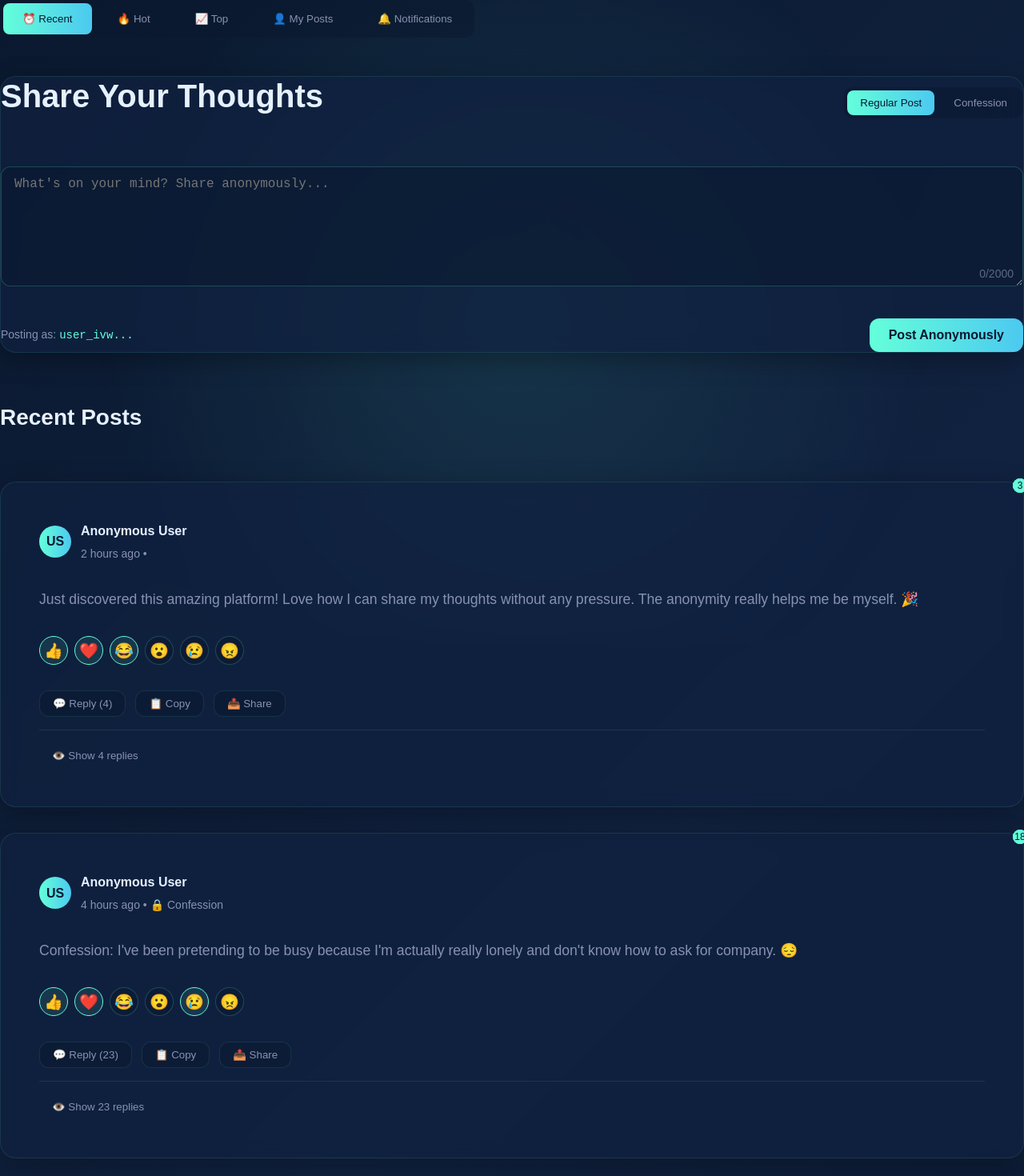
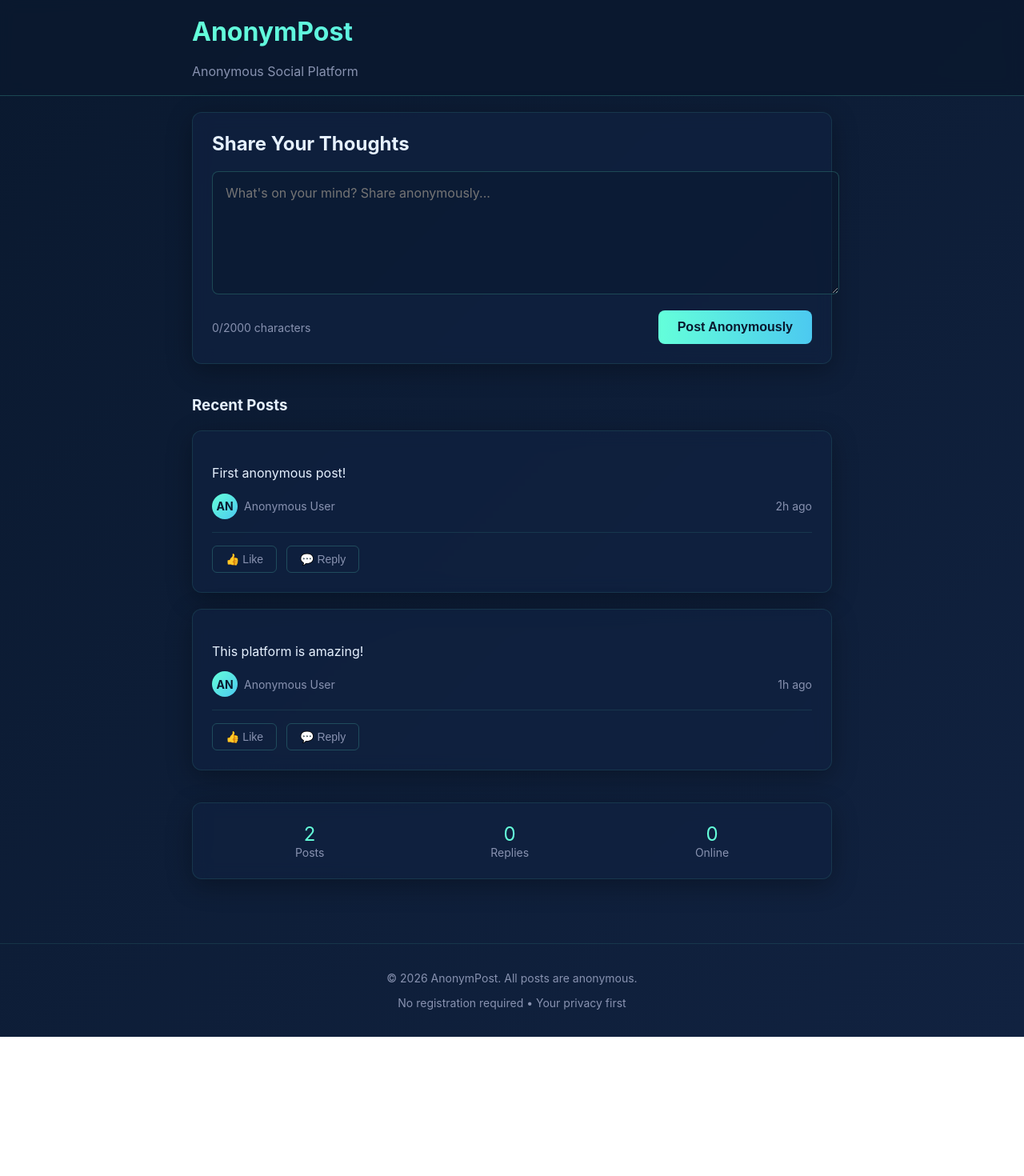
Before and after one commit to marcausholloway/Confession, a Next.js app: page / in a window 1280 px wide. Shown: the top 1470 px of the page at 80% size. After the commit the page ends 1296 px from the top, so only its background shows below. Built offline with nearby package versions, Linux system fonts and the light colour scheme.

Commit message:
Update page.js

```diff
--- a/app/page.js
+++ b/app/page.js
@@ -1,63 +1,13 @@
 'use client';
 
-import { useState, useEffect } from 'react';
-import './globals.css';
+import { useState } from 'react';
 
 export default function Home() {
   const [text, setText] = useState('');
-  const [activeTab, setActiveTab] = useState('recent');
-  const [posts, setPosts] = useState([]);
-  const [isConfession, setIsConfession] = useState(false);
-  const [userId, setUserId] = useState('');
-
-  // Sample data
-  useEffect(() => {
-    // Generate user ID
-    const generatedId = 'user_' + Math.random().toString(36).substr(2, 9);
-    setUserId(generatedId);
-
-    // Sample posts
-    const samplePosts = [
-      {
-        id: 1,
-        text: "Just discovered this amazing platform! Love how I can share my thoughts without any pressure. The anonymity really helps me be myself. 🎉",
-        userId: 'user_x7b3k9p2',
-        time: '2 hours ago',
-        reactions: { like: 12, love: 5, laugh: 3 },
-        replies: 4,
-        isConfession: false
-      },
-      {
-        id: 2,
-        text: "Confession: I've been pretending to be busy because I'm actually really lonely and don't know how to ask for company. 😔",
-        userId: 'user_a2c8m4n6',
-        time: '4 hours ago',
-        reactions: { like: 45, love: 32, sad: 18 },
-        replies: 23,
-        isConfession: true
-      },
-      {
-        id: 3,
-        text: "The best feeling is when you complete something you've been procrastinating on for weeks! Just finished my side project! 💻",
-        userId: 'user_p9q1r5s3',
-        time: '6 hours ago',
-        reactions: { like: 28, love: 15, wow: 7 },
-        replies: 8,
-        isConfession: false
-      },
-      {
-        id: 4,
-        text: "Confession: I secretly enjoy watching cheesy romance movies even though all my friends make fun of them. 🍿❤️",
-        userId: 'user_m3n8b2v9',
-        time: '1 day ago',
-        reactions: { like: 67, love: 42, laugh: 19 },
-        replies: 31,
-        isConfession: true
-      }
-    ];
-
-    setPosts(samplePosts);
-  }, []);
+  const [posts, setPosts] = useState([
+    { id: 1, text: "First anonymous post!", time: "2h ago" },
+    { id: 2, text: "This platform is amazing!", time: "1h ago" },
+  ]);
 
   const handleSubmit = (e) => {
     e.preventDefault();
@@ -66,307 +16,218 @@ export default function Home() {
     const newPost = {
       id: posts.length + 1,
       text: text.trim(),
-      userId: userId,
-      time: 'Just now',
-      reactions: {},
-      replies: 0,
-      isConfession: isConfession
+      time: 'Just now'
     };
 
     setPosts([newPost, ...posts]);
     setText('');
-
-    // Show success message
-    alert('Post created successfully! Your post is now anonymous.');
+    alert('Post created!');
   };
 
-  const handleReaction = (postId, reaction) => {
-    setPosts(posts.map(post => {
-      if (post.id === postId) {
-        return {
-          ...post,
-          reactions: {
-            ...post.reactions,
-            [reaction]: (post.reactions[reaction] || 0) + 1
-          }
-        };
-      }
-      return post;
-    }));
+  // Inline CSS for dark blue glossy style
+  const styles = {
+    container: {
+      minHeight: '100vh',
+      background: 'linear-gradient(135deg, #0a192f 0%, #112240 100%)',
+      color: '#e6f1ff',
+      fontFamily: '-apple-system, BlinkMacSystemFont, Segoe UI, Roboto, sans-serif',
+    },
+    header: {
+      padding: '20px',
+      background: 'rgba(10, 25, 47, 0.9)',
+      borderBottom: '1px solid rgba(100, 255, 218, 0.2)',
+      backdropFilter: 'blur(10px)',
+    },
+    main: {
+      maxWidth: '800px',
+      margin: '0 auto',
+      padding: '20px',
+    },
+    card: {
+      background: 'rgba(17, 34, 64, 0.7)',
+      backdropFilter: 'blur(10px)',
+      border: '1px solid rgba(100, 255, 218, 0.1)',
+      borderRadius: '12px',
+      padding: '24px',
+      marginBottom: '20px',
+      boxShadow: '0 8px 32px rgba(0, 0, 0, 0.3)',
+    },
+    input: {
+      width: '100%',
+      minHeight: '120px',
+      background: 'rgba(10, 25, 47, 0.5)',
+      border: '1px solid rgba(100, 255, 218, 0.2)',
+      borderRadius: '8px',
+      padding: '16px',
+      color: '#e6f1ff',
+      fontSize: '16px',
+      fontFamily: 'inherit',
+      resize: 'vertical',
+      marginBottom: '16px',
+    },
+    button: {
+      background: 'linear-gradient(90deg, #64ffda 0%, #4cc9f0 100%)',
+      color: '#0a192f',
+      border: 'none',
+      padding: '12px 24px',
+      borderRadius: '8px',
+      fontSize: '16px',
+      fontWeight: '600',
+      cursor: 'pointer',
+      transition: 'transform 0.2s',
+    },
+    postText: {
+      fontSize: '16px',
+      lineHeight: '1.6',
+      marginBottom: '12px',
+    },
+    meta: {
+      fontSize: '14px',
+      color: '#8892b0',
+      display: 'flex',
+      justifyContent: 'space-between',
+      alignItems: 'center',
+    },
+    title: {
+      background: 'linear-gradient(90deg, #64ffda, #4cc9f0)',
+      WebkitBackgroundClip: 'text',
+      WebkitTextFillColor: 'transparent',
+      fontSize: '32px',
+      margin: '0 0 20px 0',
+    },
   };
 
   return (
-    <div style={{ minHeight: '100vh' }}>
-      {/* Tabs Navigation */}
-      <div className="tabs-container">
-        <button
-          className={`tab ${activeTab === 'recent' ? 'active' : ''}`}
-          onClick={() => setActiveTab('recent')}
-        >
-          ⏰ Recent
-        </button>
-        <button
-          className={`tab ${activeTab === 'hot' ? 'active' : ''}`}
-          onClick={() => setActiveTab('hot')}
-        >
-          🔥 Hot
-        </button>
-        <button
-          className={`tab ${activeTab === 'top' ? 'active' : ''}`}
-          onClick={() => setActiveTab('top')}
-        >
-          📈 Top
-        </button>
-        <button
-          className={`tab ${activeTab === 'my-posts' ? 'active' : ''}`}
-          onClick={() => setActiveTab('my-posts')}
-        >
-          👤 My Posts
-        </button>
-        <button
-          className={`tab ${activeTab === 'notifications' ? 'active' : ''}`}
-          onClick={() => setActiveTab('notifications')}
-        >
-          🔔 Notifications
-        </button>
+    <div style={styles.container}>
+      <header style={styles.header}>
+        <div style={{ maxWidth: '800px', margin: '0 auto' }}>
+          <h1 style={styles.title}>AnonymPost</h1>
+          <p style={{ color: '#8892b0', margin: 0 }}>Anonymous Social Platform</p>
         </div>
+      </header>
 
+      <main style={styles.main}>
         {/* Post Form */}
-      <div className="post-form-container glass-card animate-fade-in" style={{ animationDelay: '0.1s' }}>
-        <div className="form-header">
-          <h2>{isConfession ? 'Share a Confession' : 'Share Your Thoughts'}</h2>
-          <div className="form-tabs">
-            <button
-              className={`tab-btn ${!isConfession ? 'active' : ''}`}
-              onClick={() => setIsConfession(false)}
-            >
-              Regular Post
-            </button>
-            <button
-              className={`tab-btn ${isConfession ? 'active' : ''}`}
-              onClick={() => setIsConfession(true)}
-            >
-              Confession
-            </button>
-          </div>
-        </div>
-
+        <div style={styles.card}>
+          <h2 style={{ margin: '0 0 20px 0', color: '#e6f1ff' }}>Share Your Thoughts</h2>
           <form onSubmit={handleSubmit}>
-          <div className="textarea-container">
             <textarea
               value={text}
               onChange={(e) => setText(e.target.value)}
-              placeholder={
-                isConfession
-                  ? "What's your secret? Share it anonymously..."
-                  : "What's on your mind? Share anonymously..."
-              }
-              className="glass-input"
-              style={{ height: '150px', resize: 'vertical' }}
+              placeholder="What's on your mind? Share anonymously..."
+              style={styles.input}
               maxLength={2000}
             />
-            <div className="textarea-counter">
-              {text.length}/2000
+            <div style={{ display: 'flex', justifyContent: 'space-between', alignItems: 'center' }}>
+              <div style={{ fontSize: '14px', color: '#8892b0' }}>
+                {text.length}/2000 characters
               </div>
-          </div>
-
-          {isConfession && (
-            <div style={{ marginBottom: '1.5rem' }}>
-              <label style={{ display: 'block', marginBottom: '0.5rem', color: '#8892b0' }}>
-                Add Image (Optional for confessions)
-              </label>
-              <div style={{
-                border: '2px dashed rgba(100, 255, 218, 0.3)',
-                borderRadius: '12px',
-                padding: '2rem',
-                textAlign: 'center',
-                cursor: 'pointer',
-                transition: 'all 0.3s ease'
-              }}>
-                <div style={{ fontSize: '2rem', marginBottom: '0.5rem' }}>📷</div>
-                <p style={{ color: '#8892b0' }}>Click to upload image</p>
-                <p style={{ fontSize: '0.875rem', color: '#5d6885', marginTop: '0.25rem' }}>
-                  Max 10MB • JPG, PNG, GIF, WebP
-                </p>
-              </div>
-            </div>
-          )}
-
-          <div style={{ display: 'flex', justifyContent: 'space-between', alignItems: 'center' }}>
-            <div style={{ fontSize: '0.875rem', color: '#8892b0' }}>
-              Posting as: <span style={{ fontFamily: 'monospace', color: '#64ffda' }}>
-                {userId.substring(0, 8)}...
-              </span>
-            </div>
-            <button type="submit" className="btn btn-primary">
-              {isConfession ? 'Post Confession' : 'Post Anonymously'}
+              <button
+                type="submit"
+                style={styles.button}
+                onMouseEnter={(e) => e.target.style.transform = 'translateY(-2px)'}
+                onMouseLeave={(e) => e.target.style.transform = 'translateY(0)'}
+              >
+                Post Anonymously
               </button>
             </div>
           </form>
         </div>
 
         {/* Posts List */}
-      <div className="posts-container">
-        <h3 style={{ marginBottom: '2rem', color: '#e6f1ff' }}>
-          {activeTab === 'recent' && 'Recent Posts'}
-          {activeTab === 'hot' && 'Hot Posts'}
-          {activeTab === 'top' && 'Top Posts'}
-          {activeTab === 'my-posts' && 'My Posts'}
-          {activeTab === 'notifications' && 'Notifications'}
-        </h3>
+        <h3 style={{ color: '#e6f1ff', margin: '40px 0 20px 0' }}>Recent Posts</h3>
 
-        {activeTab === 'notifications' ? (
-          <div className="glass-card" style={{ padding: '2rem', textAlign: 'center' }}>
-            <div style={{ fontSize: '3rem', marginBottom: '1rem' }}>🔔</div>
-            <h3 style={{ marginBottom: '0.5rem' }}>No New Notifications</h3>
-            <p style={{ color: '#8892b0' }}>When someone replies to your posts, you'll see it here.</p>
+        {posts.map((post) => (
+          <div key={post.id} style={styles.card}>
+            <p style={styles.postText}>{post.text}</p>
+            <div style={styles.meta}>
+              <span style={{ display: 'flex', alignItems: 'center', gap: '8px' }}>
+                <div style={{
+                  width: '32px',
+                  height: '32px',
+                  borderRadius: '50%',
+                  background: 'linear-gradient(135deg, #64ffda, #4cc9f0)',
+                  display: 'flex',
+                  alignItems: 'center',
+                  justifyContent: 'center',
+                  color: '#0a192f',
+                  fontWeight: 'bold',
+                  fontSize: '14px',
+                }}>
+                  AN
                 </div>
-        ) : (
-          posts.map((post, index) => (
-            <div
-              key={post.id}
-              className="post-card glass-card animate-fade-in"
-              style={{ animationDelay: `${index * 0.1}s` }}
-            >
-              <div className="post-header">
-                <div className="user-info">
-                  <div
-                    className="user-avatar"
-                    style={{
-                      background: `linear-gradient(135deg, #${post.userId.substr(5, 6)} 0%, #${post.userId.substr(11, 6)} 100%)`
-                    }}
-                  >
-                    {post.userId.substring(0, 2).toUpperCase()}
+                <span>Anonymous User</span>
+              </span>
+              <span>{post.time}</span>
             </div>
-                  <div className="post-meta">
-                    <span style={{ fontWeight: '600', color: '#e6f1ff' }}>
-                      Anonymous User
-                    </span>
-                    <span style={{ fontSize: '0.875rem', color: '#8892b0' }}>
-                      {post.time} • {post.isConfession && '🔒 Confession'}
-                    </span>
+
+            <div style={{
+              display: 'flex',
+              gap: '12px',
+              marginTop: '16px',
+              paddingTop: '16px',
+              borderTop: '1px solid rgba(100, 255, 218, 0.1)'
+            }}>
+              <button style={{
+                background: 'none',
+                border: '1px solid rgba(100, 255, 218, 0.2)',
+                color: '#8892b0',
+                padding: '8px 16px',
+                borderRadius: '6px',
+                cursor: 'pointer',
+                fontSize: '14px',
+              }}>
+                👍 Like
+              </button>
+              <button style={{
+                background: 'none',
+                border: '1px solid rgba(100, 255, 218, 0.2)',
+                color: '#8892b0',
+                padding: '8px 16px',
+                borderRadius: '6px',
+                cursor: 'pointer',
+                fontSize: '14px',
+              }}>
+                💬 Reply
+              </button>
             </div>
           </div>
+        ))}
 
-                {post.userId === userId && (
-                  <span style={{
-                    padding: '4px 12px',
-                    background: 'rgba(100, 255, 218, 0.1)',
-                    color: '#64ffda',
-                    borderRadius: '20px',
-                    fontSize: '0.75rem',
-                    border: '1px solid rgba(100, 255, 218, 0.3)'
-                  }}>
-                    Your Post
-                  </span>
-                )}
-              </div>
-
-              <p style={{
-                fontSize: '1.1rem',
-                lineHeight: '1.6',
-                marginBottom: '1.5rem',
-                whiteSpace: 'pre-wrap'
-              }}>
-                {post.text}
-              </p>
-
-              {/* Reactions */}
-              <div className="reactions-container">
-                {['👍', '❤️', '😂', '😮', '😢', '😠'].map((emoji, index) => {
-                  const reactions = ['like', 'love', 'laugh', 'wow', 'sad', 'angry'];
-                  const reactionType = reactions[index];
-                  const count = post.reactions[reactionType] || 0;
-
-                  return (
-                    <button
-                      key={emoji}
-                      className={`reaction-btn ${count > 0 ? 'active' : ''}`}
-                      onClick={() => handleReaction(post.id, reactionType)}
-                      title={`${reactionType.charAt(0).toUpperCase() + reactionType.slice(1)}: ${count}`}
-                    >
-                      {emoji}
-                      {count > 0 && (
-                        <span style={{
-                          position: 'absolute',
-                          top: '-5px',
-                          right: '-5px',
-                          fontSize: '0.75rem',
-                          background: '#64ffda',
-                          color: '#0a192f',
-                          borderRadius: '50%',
-                          width: '18px',
-                          height: '18px',
-                          display: 'flex',
-                          alignItems: 'center',
-                          justifyContent: 'center'
-                        }}>
-                          {count}
-                        </span>
-                      )}
-                    </button>
-                  );
-                })}
-              </div>
-
-              {/* Actions */}
-              <div className="post-actions">
-                <button className="action-btn">
-                  💬 Reply ({post.replies})
-                </button>
-                <button className="action-btn">
-                  📋 Copy
-                </button>
-                <button className="action-btn">
-                  📤 Share
-                </button>
-              </div>
-
-              {/* Reply Section (Collapsed) */}
-              {post.replies > 0 && (
-                <div style={{ marginTop: '1rem', paddingTop: '1rem', borderTop: '1px solid rgba(100, 255, 218, 0.1)' }}>
-                  <button className="action-btn" style={{ background: 'transparent', border: 'none' }}>
-                    👁️ Show {post.replies} {post.replies === 1 ? 'reply' : 'replies'}
-                  </button>
-                </div>
-              )}
-            </div>
-          ))
-        )}
-      </div>
-
-      {/* Stats Bar */}
-      <div className="glass-card" style={{
-        marginTop: '3rem',
-        padding: '1.5rem',
+        {/* Stats */}
+        <div style={{
+          ...styles.card,
           display: 'flex',
           justifyContent: 'space-around',
-        flexWrap: 'wrap',
-        gap: '1rem'
+          textAlign: 'center',
+          marginTop: '40px',
         }}>
-        <div style={{ textAlign: 'center' }}>
-          <div style={{ fontSize: '2rem', color: '#64ffda' }}>{posts.length}</div>
-          <div style={{ fontSize: '0.875rem', color: '#8892b0' }}>Total Posts</div>
+          <div>
+            <div style={{ fontSize: '24px', color: '#64ffda' }}>{posts.length}</div>
+            <div style={{ fontSize: '14px', color: '#8892b0' }}>Posts</div>
           </div>
-        <div style={{ textAlign: 'center' }}>
-          <div style={{ fontSize: '2rem', color: '#64ffda' }}>
-            {posts.filter(p => p.isConfession).length}
+          <div>
+            <div style={{ fontSize: '24px', color: '#64ffda' }}>0</div>
+            <div style={{ fontSize: '14px', color: '#8892b0' }}>Replies</div>
           </div>
-          <div style={{ fontSize: '0.875rem', color: '#8892b0' }}>Confessions</div>
-        </div>
-        <div style={{ textAlign: 'center' }}>
-          <div style={{ fontSize: '2rem', color: '#64ffda' }}>
-            {posts.reduce((sum, post) => sum + Object.values(post.reactions).reduce((a, b) => a + b, 0), 0)}
-          </div>
-          <div style={{ fontSize: '0.875rem', color: '#8892b0' }}>Reactions</div>
-        </div>
-        <div style={{ textAlign: 'center' }}>
-          <div style={{ fontSize: '2rem', color: '#64ffda' }}>
-            {posts.reduce((sum, post) => sum + post.replies, 0)}
-          </div>
-          <div style={{ fontSize: '0.875rem', color: '#8892b0' }}>Replies</div>
+          <div>
+            <div style={{ fontSize: '24px', color: '#64ffda' }}>0</div>
+            <div style={{ fontSize: '14px', color: '#8892b0' }}>Online</div>
           </div>
         </div>
+      </main>
+
+      <footer style={{
+        textAlign: 'center',
+        padding: '20px',
+        borderTop: '1px solid rgba(100, 255, 218, 0.1)',
+        marginTop: '40px',
+        color: '#8892b0',
+        fontSize: '14px',
+      }}>
+        <p>© {new Date().getFullYear()} AnonymPost. All posts are anonymous.</p>
+        <p style={{ marginTop: '8px' }}>No registration required • Your privacy first</p>
+      </footer>
     </div>
   );
 }
```
Lines whose indentation alone changed are shown as unchanged.
